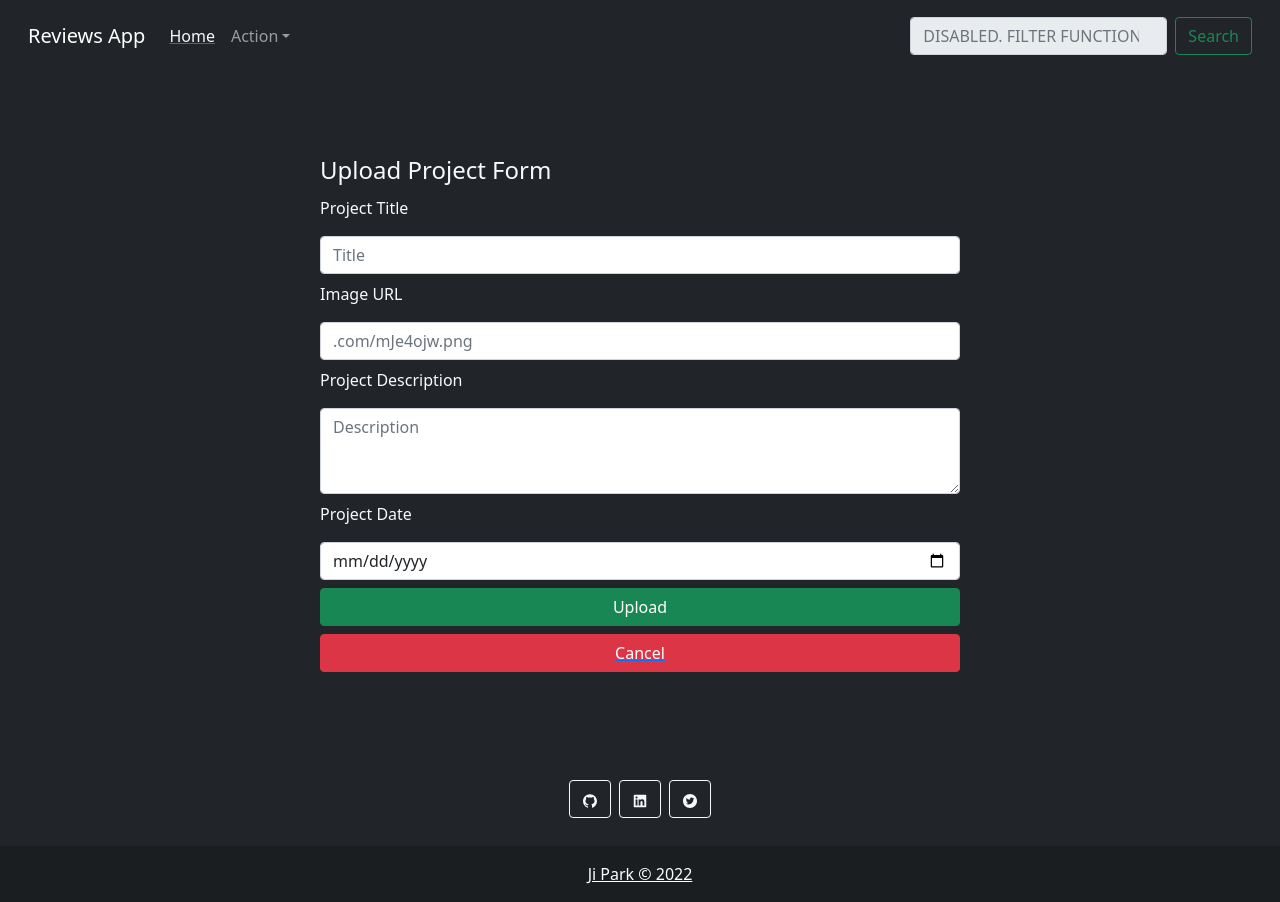
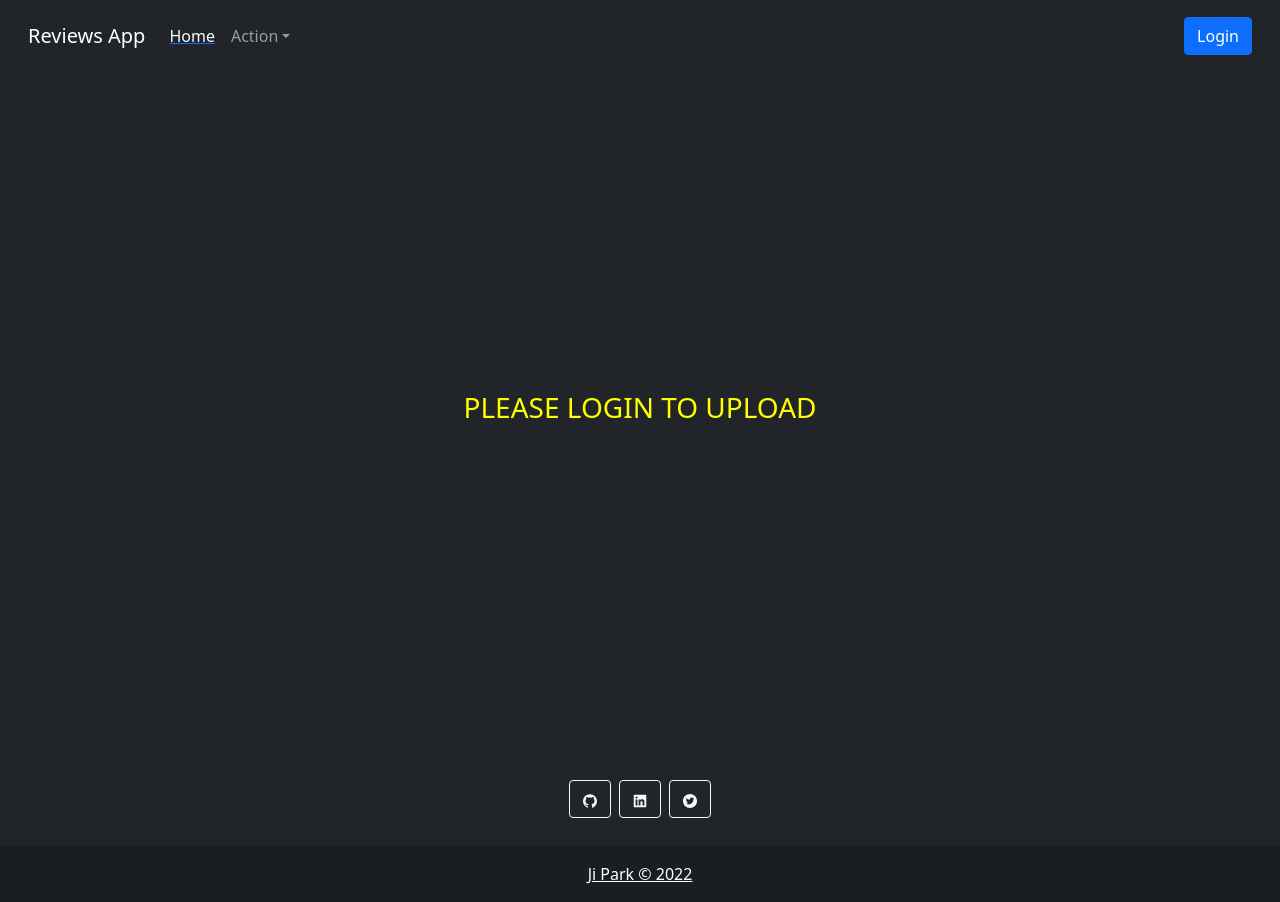
Before and after one commit to jipark92/mern-reviews-app, a React (Create React App) app in the folder client/: page /newproject in a window 1280 px wide. Built offline with nearby package versions, Linux system fonts and the light colour scheme.

Commit message:
add auth0 login, login to upload, login to delete/edit

```diff
--- a/client/package.json
+++ b/client/package.json
@@ -3,6 +3,7 @@
   "version": "0.1.0",
   "private": true,
   "dependencies": {
+    "@auth0/auth0-react": "^1.10.1",
     "@testing-library/jest-dom": "^5.16.4",
     "@testing-library/react": "^13.3.0",
     "@testing-library/user-event": "^13.5.0",
--- a/client/src/components/Header.js
+++ b/client/src/components/Header.js
@@ -1,7 +1,13 @@
 import { Navbar, Nav,NavDropdown, Form, FormControl, Container, Button } from 'react-bootstrap';
 import { Link } from 'react-router-dom'
+import {useAuth0} from '@auth0/auth0-react'
 
 export default function Header() {
+
+    const { loginWithRedirect, logout, isAuthenticated, user , isLoading} = useAuth0()
+
+    if(isLoading) return <div>Loading...</div>
+
     return (
         <Navbar className='py-3 px-3' expand="lg" bg="dark" variant="dark">
             <Container fluid>
@@ -30,15 +36,17 @@ export default function Header() {
                         </Link>
                     </NavDropdown>
                 </Nav>
-                <Form className="d-flex">
-                    <FormControl
+                <Form className="d-flex" >
+                    {isAuthenticated && (<Button className='mx-2' onClick={()=>logout()}>Logout</Button>) || (<Button onClick={()=>loginWithRedirect()}>Login</Button>)}
+                    {/* <p className='text-light'>{JSON.stringify(user,null,2)}</p> */}
+                    {/* <FormControl
                     type="search"
                     placeholder="DISABLED. FILTER FUNCTION"
                     className="me-2"
                     aria-label="Search"
                     disabled
                     />
-                    <Button variant="outline-success">Search</Button>
+                    <Button variant="outline-success">Search</Button> */}
                 </Form>
                 </Navbar.Collapse>
             </Container>
--- a/client/src/components/ReviewCards.js
+++ b/client/src/components/ReviewCards.js
@@ -2,10 +2,13 @@ import { Row, Col, Card, Button } from 'react-bootstrap';
 import { AiFillDelete, AiOutlineEdit } from 'react-icons/ai';
 import { FaRegThumbsDown, FaRegThumbsUp } from 'react-icons/fa';
 import { useState, useEffect } from 'react'
+import {useAuth0} from '@auth0/auth0-react'
 import Axios from 'axios'
 import UpdateForm from './UpdateForm';
 
 export default function ReviewCards(props) {
+
+    const {isAuthenticated} = useAuth0()
 
     const [showUpDForm, setShowUpDForm] = useState(false)
     const [reviewData, setReviewData] = useState([])
@@ -42,7 +45,6 @@ export default function ReviewCards(props) {
     const voteDown = () => {
         console.log('vote down')
         setCounter(prevCount=> prevCount - 1)
-
     }
 
     return (
@@ -56,12 +58,16 @@ export default function ReviewCards(props) {
                             <Card.Text>Description: {info.description}</Card.Text>
                         </Card.Body>
 
+                        {!isAuthenticated?<p className='pls-login' style={{"color":"yellow"}}>PLEASE LOGIN TO EDIT/DELETE POST</p>:""}
+
                         <div className='action-btn-container'>
                             <div className='vote-container'>
                                 <Button variant="outline-warning" onClick={voteDown}><FaRegThumbsDown/></Button>
                                 <p>{counter}</p>      {/*{info.counter} */}
                                 <Button variant="outline-primary" onClick={voteUp}><FaRegThumbsUp/></Button>
                             </div>
+
+                            {isAuthenticated &&(
                             <div className='edit-del-container'>
                                 <Button variant="outline-danger" onClick={(e)=>{
                                     e.preventDefault()
@@ -74,8 +80,7 @@ export default function ReviewCards(props) {
                                     openUpdateForm()
                                     }}><AiOutlineEdit/>
                                 </Button>
-                            </div>
-
+                            </div>)}
 
                         </div>
                     </Card>
--- a/client/src/components/UploadForm.js
+++ b/client/src/components/UploadForm.js
@@ -1,9 +1,12 @@
 import { Form, Button, Stack } from 'react-bootstrap';
 import { useState } from 'react'
 import { useNavigate, Link } from 'react-router-dom'
+import {useAuth0} from '@auth0/auth0-react'
 import Axios from 'axios'
 
 export default function UploadForm() {
+
+    const {isAuthenticated} = useAuth0()
 
     const navigate = useNavigate()
 
@@ -22,7 +25,9 @@ export default function UploadForm() {
         alert('project added')
     }
 
-    return (
+    if(!isAuthenticated) return <div className='upload-form-container bg-dark text-light'><h3 style={{"color":"yellow"}}>PLEASE LOGIN TO UPLOAD</h3></div>
+
+    return (isAuthenticated && (
         <div className='upload-form-container bg-dark'>
             <Form className='upload-form' encType='multipart/form-data'>
                 <legend className='text-light'>Upload Project Form</legend>
@@ -49,6 +54,6 @@ export default function UploadForm() {
                     </Link>
                 </Stack>
             </Form>
-        </div>
+        </div>)
     )
 }
--- a/client/src/css/reviewcards.css
+++ b/client/src/css/reviewcards.css
@@ -40,3 +40,7 @@
     gap: 1rem;
     width: 50%;
 }
+
+.pls-login{
+    text-align: center;
+}
--- a/client/src/index.js
+++ b/client/src/index.js
@@ -10,10 +10,18 @@ import './css/contact.css'
 import './css/faq.css'
 import './css/updateform.css'
 import 'bootstrap/dist/css/bootstrap.min.css';
+import {Auth0Provider} from '@auth0/auth0-react'
+
+const domain = "dev-x5534m0p.us.auth0.com"
+const clientId = "xM6mx8ZLwSi0jQCtmzlgmLdJJP45PCpy"
 
 const root = ReactDOM.createRoot(document.getElementById('root'));
 root.render(
-  <React.StrictMode>
+  <Auth0Provider
+    domain={domain}
+    clientId={clientId}
+    redirectUri={window.location.origin}
+  >
     <App />
-  </React.StrictMode>
+  </Auth0Provider>
 );
```
Also changed, not shown: 1 other file (tests, documents, lock files or other folders).
